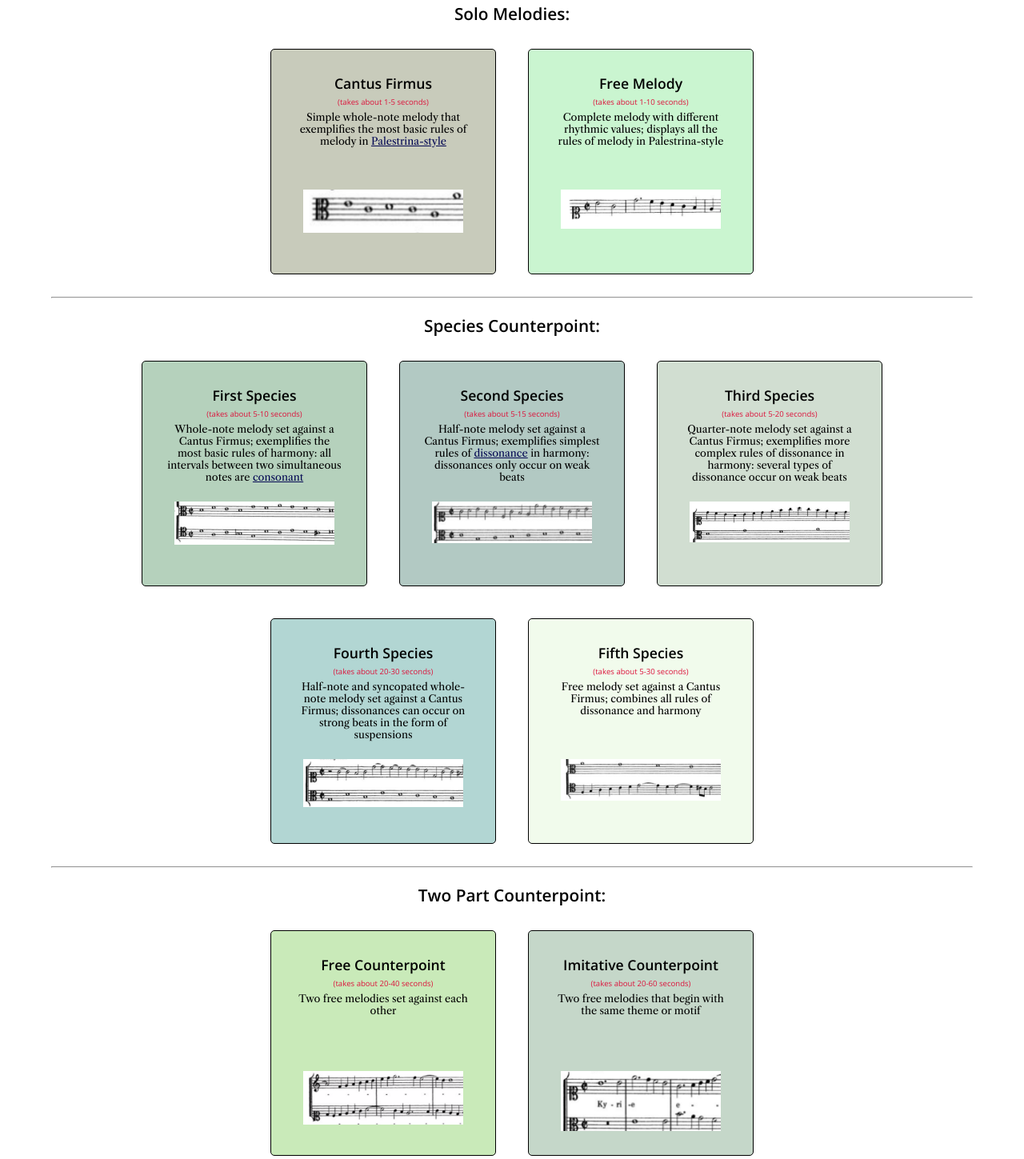
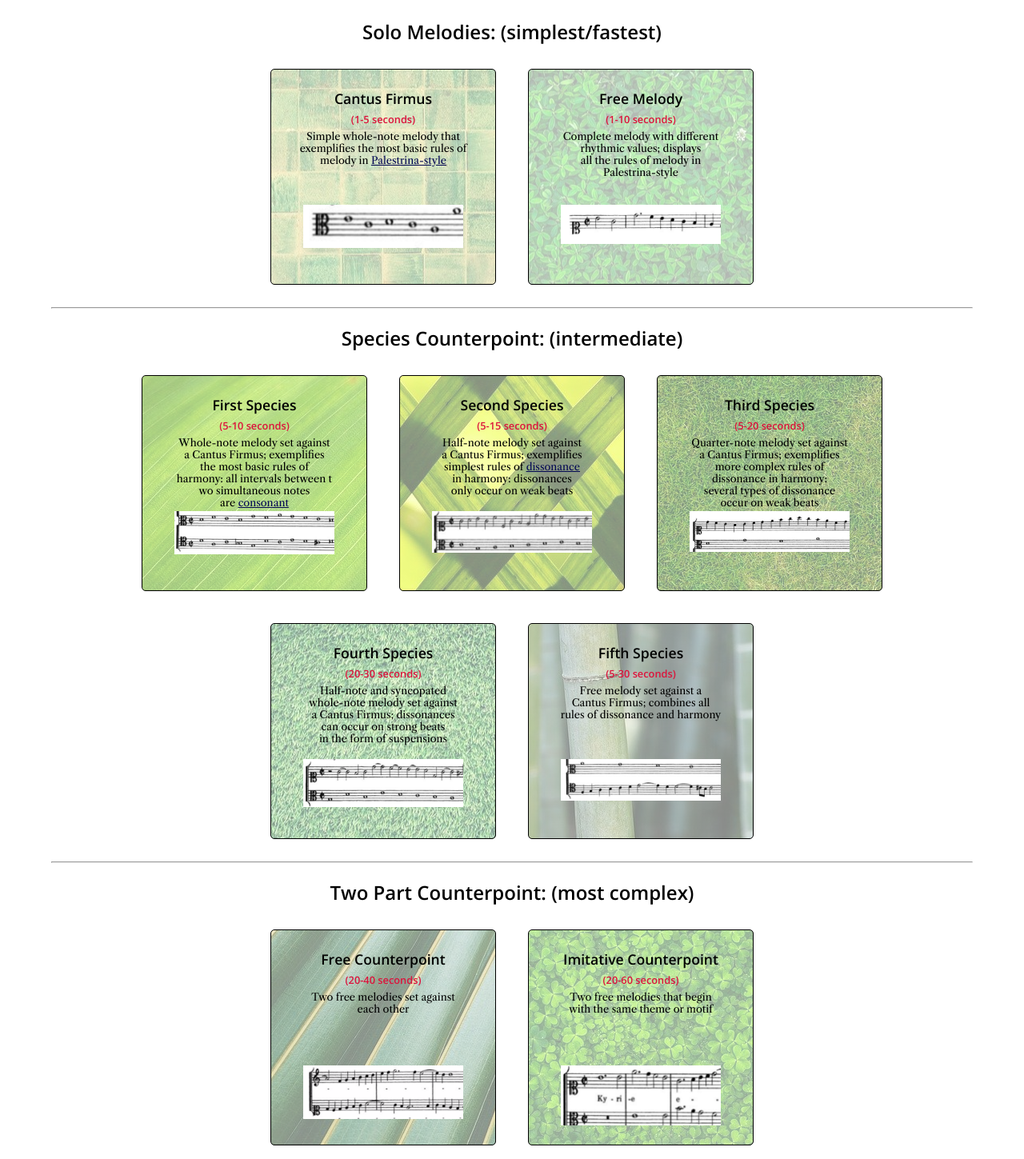
Before and after one commit to ZalmanKelber/Counterpoint-frontend, a React app: page /#/create in a window 1280 px wide. Shown: the part 390-1839 px from the top of the page at 80% size. Built offline with nearby package versions, Linux system fonts and the light colour scheme; no server answers.

Commit message:
added media to select type page

```diff
--- a/src/components/DisplayResult.js
+++ b/src/components/DisplayResult.js
@@ -77,7 +77,7 @@ class DisplayResult extends React.Component {
             case 3:
                 return "...";
             default:
-                return "...waiting for results";
+                return "...composing counterpoint";
         }
     }
 
@@ -109,7 +109,8 @@ class DisplayResult extends React.Component {
             {
                 this.state.blobURL &&
                 <>
-                <h2 className="success-title">Success!  Here's the composition you generated.  Click below to download as a MIDI file</h2>
+                <h2 className="success-title">Success!  The algorithm composed this piece based on your specifications!
+                <br /><br />Click below to download it as a MIDI file, to generate another example with the same specifications, or to start again from the beginning</h2>
                 <div className="success-container">
                     <div className="toggle-button-outer" onClick={this.togglePlaying}>
                         <div className={this.state.playing ? "pause-button" : "play-button"}></div>
--- a/src/components/SelectType.js
+++ b/src/components/SelectType.js
@@ -26,11 +26,11 @@ class SelectType extends React.Component {
             />
             <div className="step-content">
                 <div className="show-types">
-                    <div className="type-title solo-melody-title">Solo Melodies:</div>
+                    <div className="type-title solo-melody-title">Solo Melodies: (simplest/fastest)</div>
                     <div className="type-selection-container">
                         <div className="type-selection cantus-firmus" onClick={() => this.handleClick("cantusFirmus")}>
                             <div className="type-name">Cantus Firmus</div>
-                            <span className="complexity-warning">(takes about 1-5 seconds)</span>
+                            <span className="complexity-warning">(1-5 seconds)</span>
                             <div className="type-description">Simple whole-note melody that exemplifies the most basic rules of
                             melody in <a href="https://en.wikipedia.org/wiki/Giovanni_Pierluigi_da_Palestrina" onClick={e => e.stopPropagation()} target="_blank">
                                 Palestrina-style
@@ -40,23 +40,21 @@ class SelectType extends React.Component {
                         </div>
                         <div className="type-selection free-melody" onClick={() => this.handleClick("freeMelody")}>
                             <div className="type-name">Free Melody</div>
-                            <span className="complexity-warning">(takes about 1-10 seconds)</span>
-                            <div className="type-description">Complete melody with different rhythmic values; displays all the rules of
-                            melody in Palestrina-style
+                            <span className="complexity-warning">(1-10 seconds)</span>
+                            <div className="type-description">Complete melody with different rhythmic values; displays<br /> all the rules of
+                            melody in <br /> Palestrina-style
                             </div>
                             <div className="preview-image free-melody-preview" ></div>
                         </div>
                     </div>
                     <hr />
-                    <div className="type-title species-counterpoint-title">Species
-                        Counterpoint: <br />
-                    </div>
+                    <div className="type-title species-counterpoint-title">Species Counterpoint: (intermediate)</div>
                     <div className="type-selection-container">
                         <div className="type-selection first-species" onClick={() => this.handleClick("twoPartFirstSpecies")}>
                             <div className="type-name">First Species</div>
-                            <span className="complexity-warning">(takes about 5-10 seconds)</span>
-                            <div className="type-description">Whole-note melody set against a Cantus Firmus; exemplifies the most basic rules of harmony:
-                            all intervals between two simultaneous notes are <a href="https://en.wikipedia.org/wiki/Consonance_and_dissonance" onClick={e => e.stopPropagation()} target="_blank">
+                            <span className="complexity-warning">(5-10 seconds)</span>
+                            <div className="type-description">Whole-note melody set against<br /> a Cantus Firmus; exemplifies<br />  the most basic rules of <br /> harmony:
+                            all intervals between t<br /> wo simultaneous notes <br /> are <a href="https://en.wikipedia.org/wiki/Consonance_and_dissonance" onClick={e => e.stopPropagation()} target="_blank">
                                 consonant
                                 </a>
                             </div>
@@ -64,50 +62,48 @@ class SelectType extends React.Component {
                         </div>
                         <div className="type-selection second-species" onClick={() => this.handleClick("twoPartSecondSpecies")}>
                             <div className="type-name">Second Species</div>
-                            <span className="complexity-warning">(takes about 5-15 seconds)</span>
-                            <div className="type-description">Half-note melody set against a Cantus Firmus; exemplifies simplest rules
+                            <span className="complexity-warning">(5-15 seconds)</span>
+                            <div className="type-description">Half-note melody set against<br />  a Cantus Firmus; exemplifies <br /> simplest rules
                             of <a href="https://en.wikipedia.org/wiki/Consonance_and_dissonance" onClick={e => e.stopPropagation()} target="_blank">
                                 dissonance
-                                </a> in harmony: dissonances only occur on weak beats
+                                </a> <br /> in harmony: dissonances <br /> only occur on weak beats
                             </div>
                             <div className="preview-image second-species-preview" ></div>
                         </div>
                         <div className="type-selection third-species" onClick={() => this.handleClick("twoPartThirdSpecies")}>
                             <div className="type-name">Third Species</div>
-                            <span className="complexity-warning">(takes about 5-20 seconds)</span>
-                            <div className="type-description">Quarter-note melody set against a Cantus Firmus; exemplifies more complex rules of dissonance in harmony:
-                            several types of dissonance occur on weak beats</div>
+                            <span className="complexity-warning">(5-20 seconds)</span>
+                            <div className="type-description">Quarter-note melody set against<br />  a Cantus Firmus; exemplifies <br /> more complex rules of <br /> dissonance in harmony:
+                            <br /> several types of dissonance <br /> occur on weak beats</div>
                             <div className="preview-image third-species-preview" ></div>
                         </div>
                         <div className="type-selection fourth-species" onClick={() => this.handleClick("twoPartFourthSpecies")}>
                             <div className="type-name">Fourth Species</div>
-                            <span className="complexity-warning">(takes about 20-30 seconds)</span>
-                            <div className="type-description">Half-note and syncopated whole-note melody set against a Cantus Firmus;
-                            dissonances can occur on strong beats in the form of suspensions</div>
+                            <span className="complexity-warning">(20-30 seconds)</span>
+                            <div className="type-description">Half-note and syncopated <br />whole-note  melody set against<br /> a Cantus Firmus;
+                            dissonances <br />can occur on strong beats<br /> in the form of suspensions</div>
                             <div className="preview-image fourth-species-preview" ></div>
                         </div>
                         <div className="type-selection fifth-species" onClick={() => this.handleClick("twoPartFifthSpecies")}>
                             <div className="type-name">Fifth Species</div>
-                            <span className="complexity-warning">(takes about 5-30 seconds)</span>
-                            <div className="type-description">Free melody set against a Cantus Firmus; combines all rules of dissonance and harmony</div>
+                            <span className="complexity-warning">(5-30 seconds)</span>
+                            <div className="type-description">Free melody set against a <br /> Cantus Firmus; combines all <br />rules of dissonance and harmony</div>
                             <div className="preview-image fifth-species-preview" ></div>
                         </div>
                     </div>
                     <hr />
-                    <div className="type-title two-part-counterpoint-title">Two Part
-                     Counterpoint: <br />
-                    </div>
+                    <div className="type-title two-part-counterpoint-title">Two Part Counterpoint: (most complex)</div>
                     <div className="type-selection-container">
                         <div className="type-selection free-counterpoint" onClick={() => this.handleClick("twoPartFreeCounterpoint")}>
                             <div className="type-name">Free Counterpoint</div>
-                            <span className="complexity-warning">(takes about 20-40 seconds)</span>
-                            <div className="type-description">Two free melodies set against each other</div>
+                            <span className="complexity-warning">(20-40 seconds)</span>
+                            <div className="type-description">Two free melodies set against <br /> each other</div>
                             <div className="preview-image free-counterpoint-preview" ></div>
                         </div>
                         <div className="type-selection imitative-counterpoint" onClick={() => this.handleClick("twoPartImitativeCounterpoint")}>
                             <div className="type-name">Imitative Counterpoint</div>
-                            <span className="complexity-warning">(takes about 20-60 seconds)</span>
-                            <div className="type-description">Two free melodies that begin with the same theme or motif</div>
+                            <span className="complexity-warning">(20-60 seconds)</span>
+                            <div className="type-description">Two free melodies that begin<br />  with the same theme or motif</div>
                             <div className="preview-image imitative-counterpoint-preview" ></div>
                         </div>
                     </div>
--- a/src/css/Create.css
+++ b/src/css/Create.css
@@ -24,6 +24,7 @@
 
 .create-title {
     font-size: 2.3rem;
+    margin-bottom: 20px;
 }
 
 .step-title {
--- a/src/css/SelectType.css
+++ b/src/css/SelectType.css
@@ -6,23 +6,10 @@
 
 
 .type-title {
-    grid-column: 1 / 4;
-    font-size: 1.3rem;
+    font-size: 1.5rem;
     text-align: center;
     font-weight: 600;
     margin: 20px 0 10px;
-}
-
-.solo-melody-title {
-    grid-row: 1 / 2;
-}
-
-.species-counterpoint-title {
-    grid-row: 4 / 5;
-}
-
-.two-part-counterpoint-title {
-    grid-row: 10 / 11;
 }
 
 .type-selection-container {
@@ -33,39 +20,40 @@
 
 .type-selection {
     font-family: "Open Sans", sans-serif;
-    font-size: 1.2rem;
     height: 220px;
     width: 220px;
-    padding: 30px;
+    padding: 24px 30px;
     border-radius: 5px;
     border: 1px solid black;
     display: flex;
     flex-direction: column;
     text-align: center;
     margin: 20px;
+    transition: font-size 150ms;
 }
 
 .type-selection:hover {
+    font-size: 1.015rem;
     cursor: pointer;
     border: 3px solid black;
-    padding: 28px;
+    padding: 22px 28px;
     box-shadow: 2px 4px 2px #bbb;
 }
 
 .type-name {
-    font-size: 1.1rem;
+    font-size: 1.1em;
     font-weight: 600;
 }
 
 .complexity-warning {
     color: crimson;
-    font-size: .6rem;
-    font-weight: 400;
+    font-size: .8em;
+    font-weight: 600;
     padding: 5px;
 }
 
 .type-description {
-    font-size: 0.8rem;
+    font-size: 0.8em;
     font-family: "Libre Caslon Text", serif;
     flex: 1;
 }
@@ -76,39 +64,75 @@
 }
 
 .cantus-firmus {
-    background-color: rgba(75, 83, 32, .3);
+    background: linear-gradient(
+        rgba(255, 255, 255, 0.5),
+        rgba(255, 255, 255, 0.5)
+      ),
+      url("../images/green1.jpg") no-repeat center center;
 }
 
 .free-melody {
-    background-color: rgba(80, 220, 100, 0.3);
+    background: linear-gradient(
+        rgba(255, 255, 255, 0.7),
+        rgba(255, 255, 255, 0.7)
+      ),
+      url("../images/green2.jpg") no-repeat center center;
 }
 
 .first-species {
-    background-color: rgba(11, 102, 35, 0.3);
+    background: linear-gradient(
+        rgba(255, 255, 255, 0.5),
+        rgba(255, 255, 255, 0.5)
+      ),
+      url("../images/green3.jpg") no-repeat center center;
 }
 
 .second-species {
-    background-color: rgba(0, 78, 56, 0.3);
+    background: linear-gradient(
+        rgba(255, 255, 255, 0.5),
+        rgba(255, 255, 255, 0.5)
+      ),
+      url("../images/green4.jpg") no-repeat center center;
 }
 
 .third-species {
-    background-color: rgba(103, 146, 103, 0.3);
+    background: linear-gradient(
+        rgba(255, 255, 255, 0.5),
+        rgba(255, 255, 255, 0.5)
+      ),
+      url("../images/green5.jpg") no-repeat center center;
 }
 
 .fourth-species {
-    background-color: rgba(1, 121, 111, 0.3);
+    background: linear-gradient(
+        rgba(255, 255, 255, 0.5),
+        rgba(255, 255, 255, 0.5)
+      ),
+      url("../images/green6.jpg") no-repeat center center;
 }
 
 .fifth-species {
-    background-color: rgba(208, 240, 192, 0.3);
+    background: linear-gradient(
+        rgba(255, 255, 255, 0.5),
+        rgba(255, 255, 255, 0.5)
+      ),
+      url("../images/green7.jpg") no-repeat center center;
 }
 
 .free-counterpoint {
-    background-color: rgba(76, 187, 23, 0.3);
+    background: linear-gradient(
+        rgba(255, 255, 255, 0.5),
+        rgba(255, 255, 255, 0.5)
+      ),
+      url("../images/green9.jpg") no-repeat center center;
 }
 
 .imitative-counterpoint {
-    background-color: rgba(63, 122, 77, 0.3);
+    background: linear-gradient(
+        rgba(255, 255, 255, 0.6),
+        rgba(255, 255, 255, 0.6)
+      ),
+      url("../images/green8.jpg") no-repeat center center;
 }
 
 .preview-image {
```
Also changed, not shown: src/images/green1.jpg (added), src/images/green2.jpg (added), src/images/green3.jpg (added), src/images/green4.jpg (added), src/images/green5.jpg (added), src/images/green6.jpg (added), src/images/green7.jpg (added), src/images/green8.jpg (added), src/images/green9.jpg (added).
